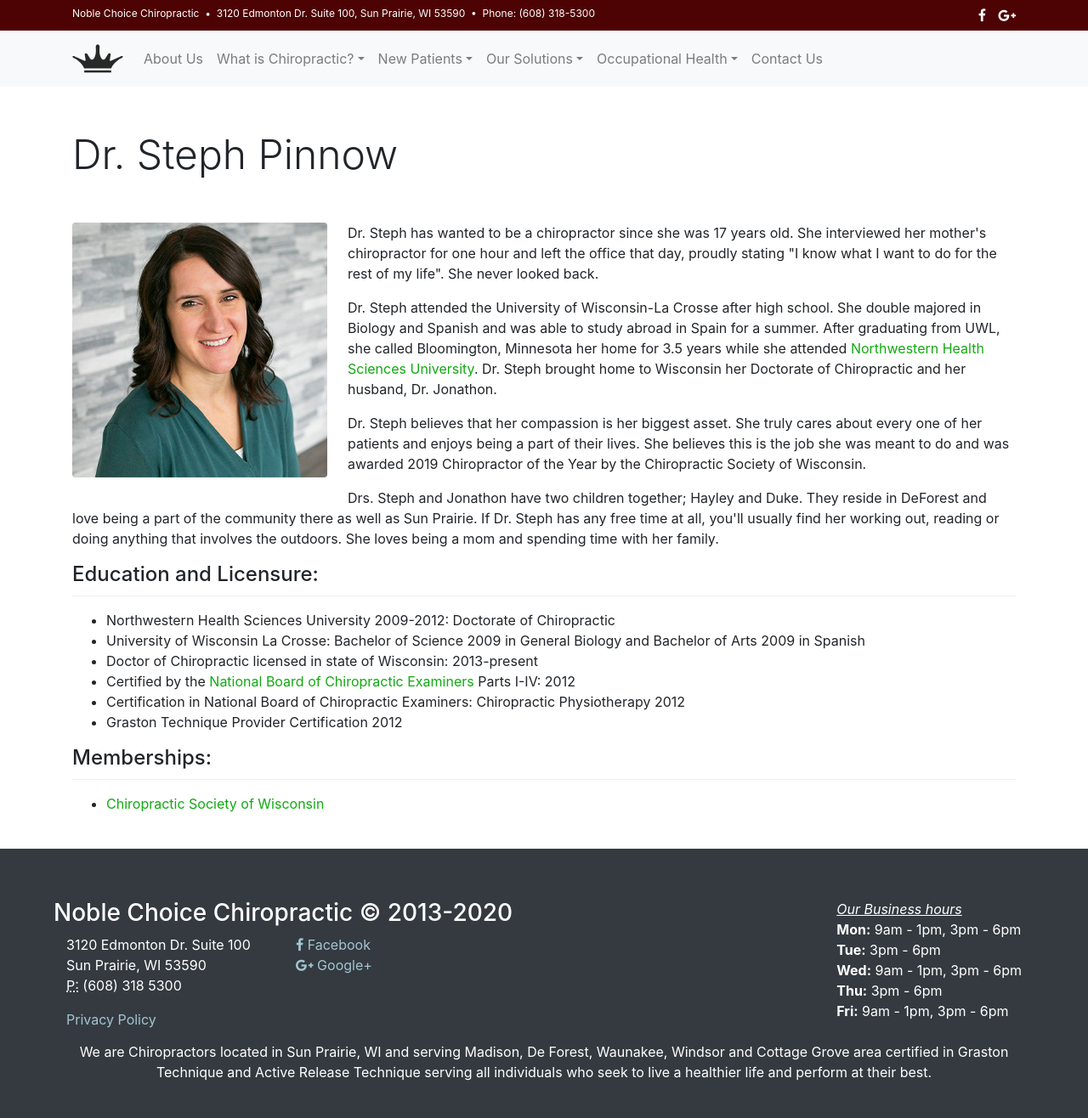
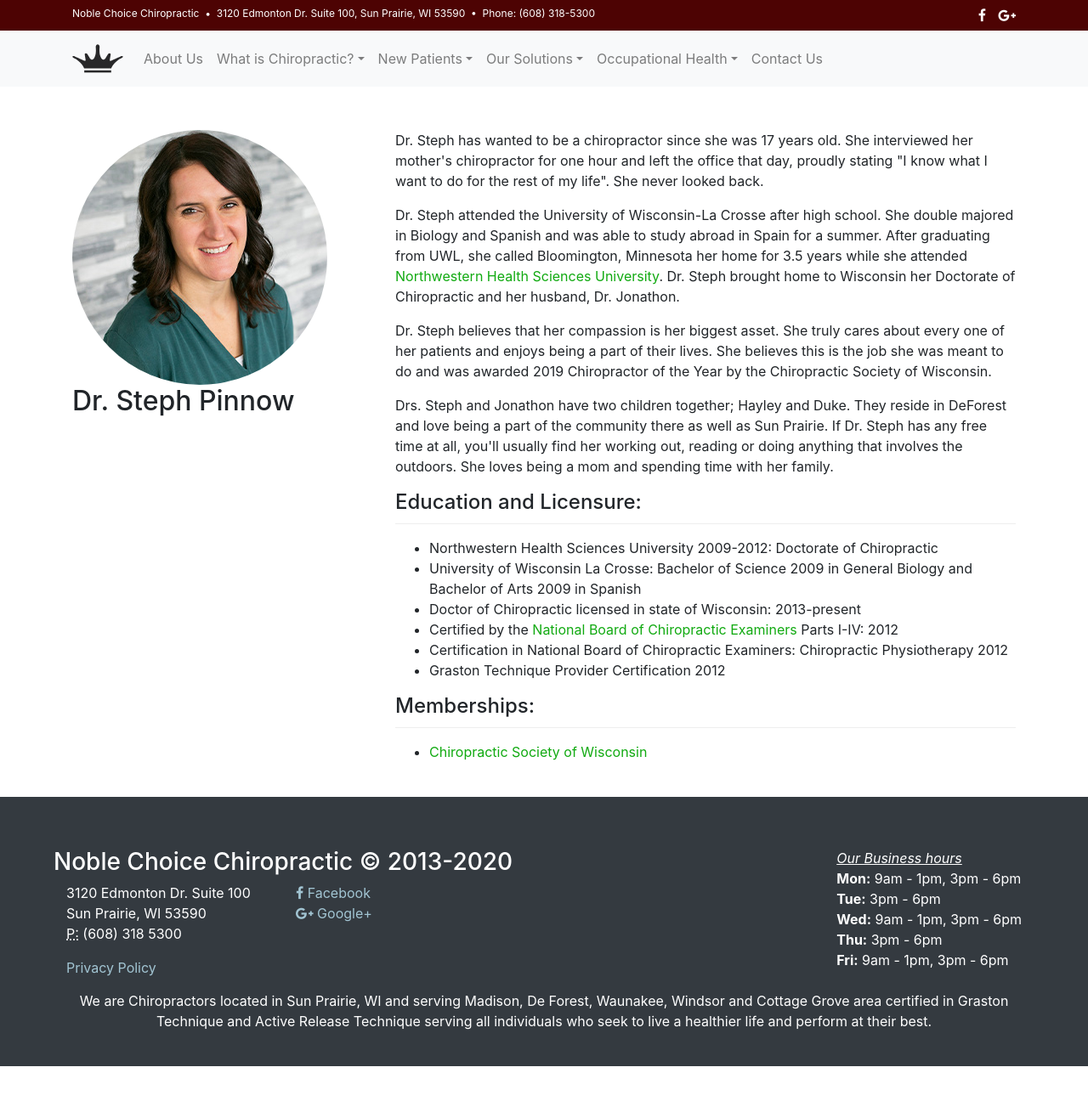
Before and after one commit to ajwahlb/nobleChoice, a Jekyll site: the page built from _pages/dr-steph-pinnow.html, in a window 1280 px wide. Shown: the whole page at 85% size. Built offline with Jekyll 4.4.1, drawn with Linux system fonts in a browser that asks for light colours; nearby versions of some CDN libraries; after the commit the page ends 1255 px from its top, so only the background shows below that.

Commit message:
steph's bio

```diff
--- a/_pages/dr-steph-pinnow.html
+++ b/_pages/dr-steph-pinnow.html
@@ -9,16 +9,17 @@
 	<!-- Page header -->
 	<div class="row">
 		<div class="col-sm-12">
-			<div class="page-header">
-				<h1 class="display-4">Dr. Steph Pinnow</h1>
-			</div>
+			<div class="page-header"></div>
 		</div>
 	</div>
 	<div class="row">
+		<div class="col-md-4">
+			<img src="/images/about-us/drSpinnow.jpg" alt="Dr. Steph Pinnow" class="rounded-circle"/>
+			<h2>Dr. Steph Pinnow</h2>
+		</div>
 
 		<!-- Steph's info -->
-		<div class="col hidden-sm">
-		<img src="/images/about-us/drSpinnow.jpg" alt="Dr. Steph Pinnow" class="rounded float-left mr-4 mb-4"/>
+		<div class="col-md-8">
 			<p>Dr. Steph has wanted to be a chiropractor since she was 17 years old. She interviewed her mother's chiropractor for one hour and left the office that day, proudly stating "I know what I want to do for the rest of my life". She never looked back.</p>
 
 			<p>Dr. Steph attended the University of Wisconsin-La Crosse after high school. She double majored in Biology and Spanish and was able to study abroad in Spain for a summer. After graduating from UWL, she called Bloomington, Minnesota her home for 3.5 years while she attended <a href="http://www.nwhealth.edu/" target="_blank">Northwestern Health Sciences University</a>. Dr. Steph brought home to Wisconsin her Doctorate of Chiropractic and her husband, Dr. Jonathon.</p>
--- a/css/main.css
+++ b/css/main.css
@@ -114,7 +114,7 @@
 /* ABOUT US STYLES */
 .bio-pic{
 	max-width: 300px;
-	width: 100%;
+	margin: auto;
 }
 
 /* GENERAL STYLES
```
